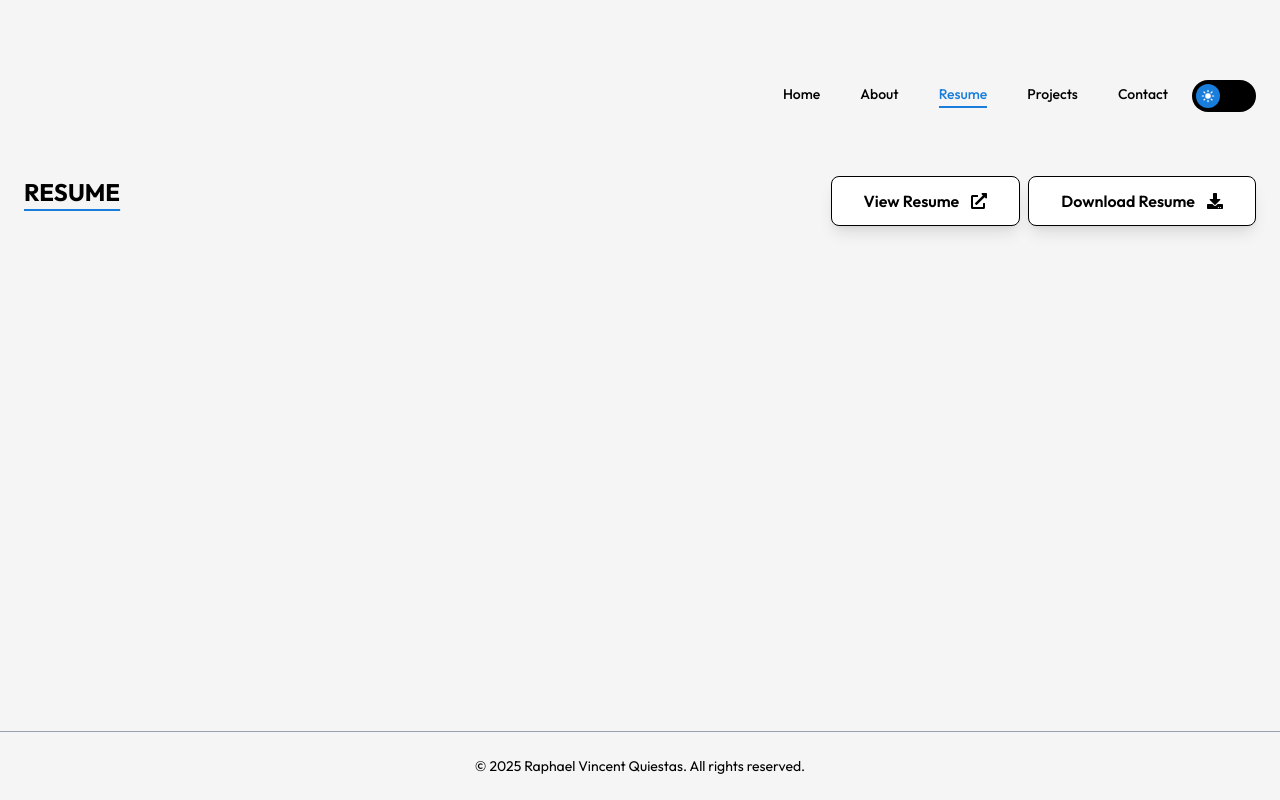
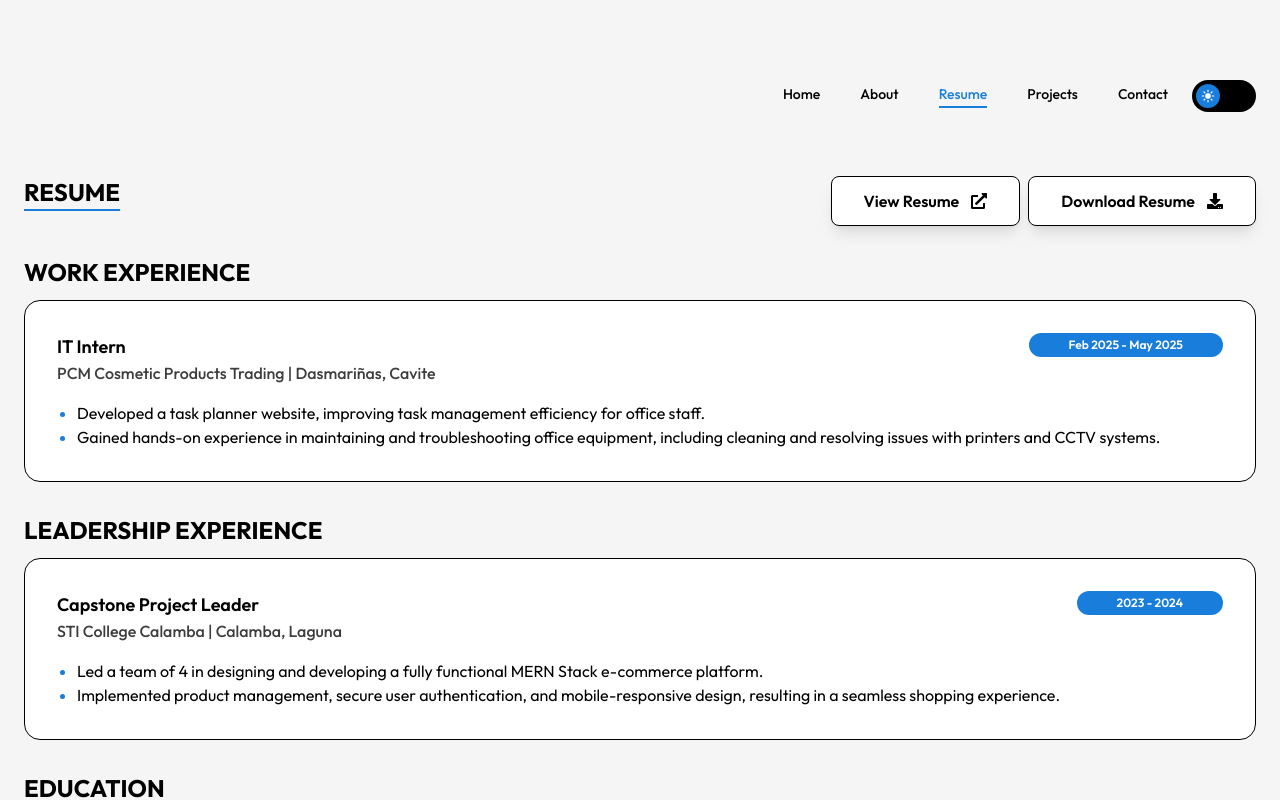
Before and after one commit to rvquiestas/my-portfolio, a React (Vite) app in the folder frontend/: page /resume in a window 1280 px wide. Shown: the top 800 px of the page. Built offline with nearby package versions, Linux system fonts and the light colour scheme; the HTML template or start-up script is replaced by a standard one.

Commit message:
Update Resume.jsx
+ Add Experience.jsx component

```diff
--- /dev/null
+++ b/frontend/src/components/Experience.jsx
@@ -0,0 +1,33 @@
+import React from 'react'
+
+const Experience = ({expTitle, jobTitle, jobCompanyAndLoc, task1, task2, date}) => {
+  return (
+    <>
+    <div className='mb-8'>
+        {/* Experience Title */}
+        <div className='inline-flex gap-2 items-center mb-3 uppercase'>
+        <p className='text-primary text-2xl 2xl:text-3xl font-bold'>{expTitle}</p>
+        </div>
+
+        {/* Experience Card */}
+        <div className='border rounded-2xl bg-project-bg p-8'>
+            <div className='flex flex-row justify-between items-start'>
+                <div>
+                    <p className='text-primary font-semibold text-lg 2xl:text-xl'>{jobTitle}</p>
+                    <p className='text-location font-medium'>{jobCompanyAndLoc}</p>
+                </div>
+                <p className='rounded-4xl px-10 py-1 bg-secondary text-white text-xs font-semibold'>{date}</p>
+            </div>
+
+            <ol className='list-disc marker:text-secondary mt-4 ml-5 text-primary'>
+                <li>{task1}</li>
+                <li>{task2}</li>
+            </ol>
+        </div>
+    </div>
+    </>
+
+  )
+}
+
+export default Experience
--- a/frontend/src/pages/Resume.jsx
+++ b/frontend/src/pages/Resume.jsx
@@ -6,6 +6,7 @@ import Footer from '../components/Footer'
 import Container from '../components/Container'
 import Title from '../components/Title'
 import { FaExternalLinkAlt, FaDownload } from "react-icons/fa"
+import Experience from '../components/Experience'
 
 const Resume = () => {
   useEffect(() => {
@@ -38,7 +39,9 @@ const Resume = () => {
 
           <section className="grow">
             <Container>
-              <main className="flex flex-row items-start justify-between sm:mt-8 md:mt-12 pb-16 min-h-[30vh]">
+              <main>
+                <div className="flex flex-row items-start justify-between sm:mt-8 md:mt-12 min-h-[10vh]">
+
                 <Title text1={"Resume"} text2={""} />
 
                   <div className='flex gap-2'>
@@ -58,6 +61,14 @@ const Resume = () => {
                     <FaDownload size={16} />
                   </button>
                   </div>
+                </div>
+
+                  {/* Experience Section */}
+                  <Experience expTitle={"Work Experience"} jobTitle={"IT Intern"} jobCompanyAndLoc={"PCM Cosmetic Products Trading | Dasmariñas, Cavite"} task1={"Developed a task planner website, improving task management efficiency for office staff."} task2={"Gained hands-on experience in maintaining and troubleshooting office equipment, including cleaning and resolving issues with printers and CCTV systems."} date={"Feb 2025 - May 2025"}/>
+
+                  <Experience expTitle={"Leadership Experience"} jobTitle={"Capstone Project Leader"} jobCompanyAndLoc={"STI College Calamba | Calamba, Laguna"} task1={"Led a team of 4 in designing and developing a fully functional MERN Stack e-commerce platform."} task2={"Implemented product management, secure user authentication, and mobile-responsive design, resulting in a seamless shopping experience."} date={"2023 - 2024"}/>
+
+                  <Experience expTitle={"Education"} jobTitle={"Bachelor of Science in Information Technology"} jobCompanyAndLoc={"STI College Calamba | Calamba, Laguna"} task1={"Cum Laude | GWA: 1.5"} task2={"Courses: Web Development, Mobile Application Development, Game Development, Object-Oriented Programming, Data Structures & Algorith, Advance Database Systems, Cybersecurity"} date={"2021 - 2025"}/>
 
               </main>
             </Container>
```
